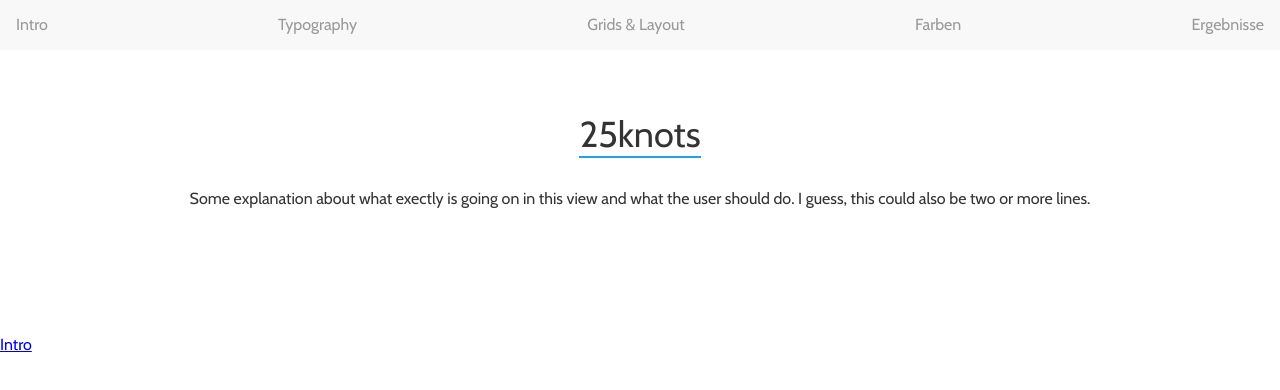
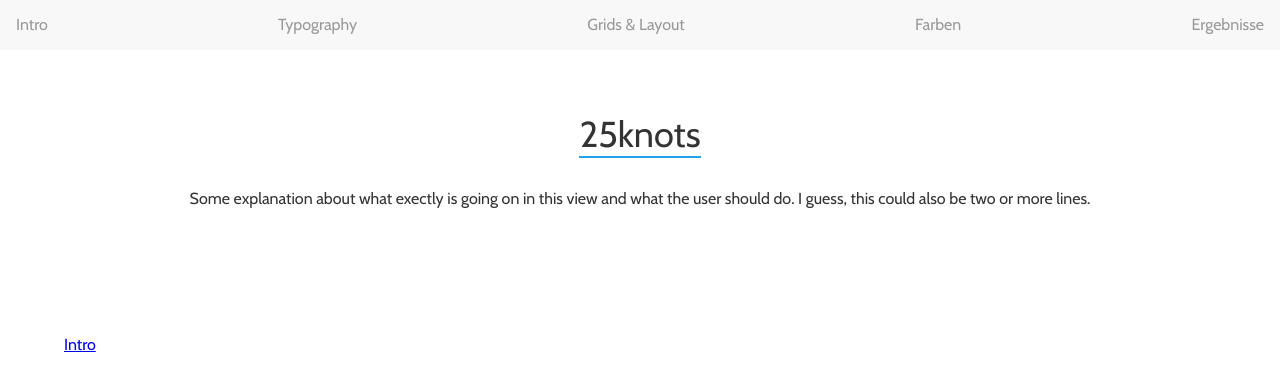
Before and after one commit to Plsr/25knots, a React app: page / in a window 1280 px wide. Shown: the top 390 px of the page. Built offline with nearby package versions, Linux system fonts and the light colour scheme.

Commit message:
Minor changes to spacing

```diff
--- a/src/components/App.jsx
+++ b/src/components/App.jsx
@@ -4,14 +4,17 @@ import { Link } from 'react-router-dom'
 import Intro from './Intro.jsx'
 import Progress from './shared/Progress.jsx'
 import IntroductionHero from './IntroductionHero.jsx'
+import SpacingInset from './helpers/spacing/SpacingInset.jsx'
 
 export default class App extends React.Component {
   render() {
     return (
       <div>
         <Progress />
-        <IntroductionHero />
-        <Link to='/intro'>Intro</Link>
+        <SpacingInset size='xl'>
+          <IntroductionHero />
+          <Link to='/intro'>Intro</Link>
+        </SpacingInset>
       </div>
     )
   }
--- a/src/components/shared/Progress.jsx
+++ b/src/components/shared/Progress.jsx
@@ -9,7 +9,6 @@ import { baseColors } from '../../styles/base/colors'
 
 function Progress() {
   return (
-    <SpacingStack size='xl'>
     <ul className={css(styles.ListStyles)}>
       <ProgressItem title='Intro' />
       <ProgressItem title='Typography' />
@@ -17,7 +16,6 @@ function Progress() {
       <ProgressItem title='Farben' />
       <ProgressItem title='Ergebnisse' />
     </ul>
-    </SpacingStack>
   )
 }
 
```
Lines whose indentation alone changed are shown as unchanged.
